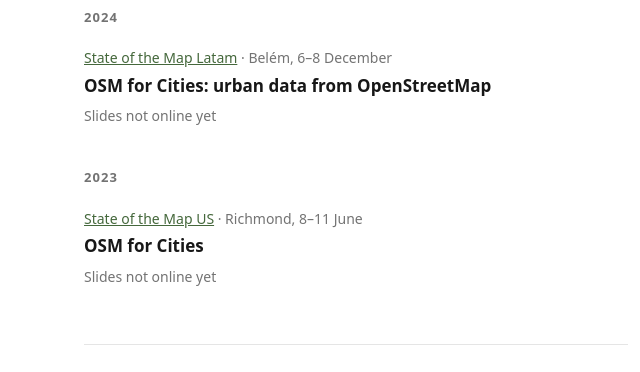
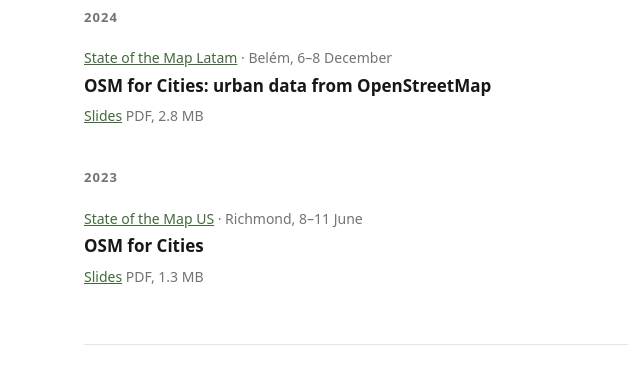
Before and after one commit to osmforcities/talks, a Jekyll site: the page built from index.md, in a window 1280 px wide. Shown: the part 407-779 px from the top of the page, without its empty margins (284-924 px from the left). Built offline with Jekyll 4.4.1, drawn with Linux system fonts in a browser that asks for light colours; part of the change alters nothing that is shown.

Commit message:
feat(talks): publish 2023 and 2024 slide decks
Both are PDF exports of the original Google Slides, archived as given.
Link text carries format and size so a phone reader knows what a tap
costs. Drops the now-unused .pending style.

```diff
--- a/_layouts/default.html
+++ b/_layouts/default.html
@@ -92,7 +92,10 @@
         font-size: 0.875rem;
       }
 
-      .talk .pending {
+      /* Names the format and weight of a download, so nobody on a phone taps a
+         link and gets several MB they did not ask for. Replaced .pending, which
+         went unused once every talk had slides online. */
+      .talk .meta {
         color: var(--muted);
       }
 
--- a/index.md
+++ b/index.md
@@ -10,11 +10,12 @@ title: Talks about OSM for Cities
 read best on a laptop.</span></p>
 
 <!--
-Every link here opens in a new tab, because the slide decks are single-page apps
-with no way back to this index. That takes a choice away from the reader, so each
-one carries an aria-label saying so — and the label repeats the talk title, so a
-screen reader reading the links in isolation does not hear "Slides, Slides, Slides"
-once there is more than one deck online.
+Every link here opens in a new tab, because a deck replaces this page with no way
+back — a Slidev build is a single-page app, and a PDF hands the tab to the viewer.
+That takes a choice away from the reader, so each one carries an aria-label saying
+so — and the label repeats the talk title, so a screen reader reading the links in
+isolation does not hear "Slides, Slides, Slides" now that more than one deck is
+online.
 -->
 
 ## 2026
@@ -43,7 +44,13 @@ once there is more than one deck online.
     · Belém, 6–8 December
   </p>
   <h3>OSM for Cities: urban data from OpenStreetMap</h3>
-  <p class="links"><span class="pending">Slides not online yet</span></p>
+  <p class="links">
+    <a href="sotm-latam-2024/osm-for-cities-sotm-latam-2024.pdf" target="_blank" rel="noopener"
+       aria-label="Slides for OSM for Cities: urban data from OpenStreetMap, PDF, 2.8 MB, opens in a new tab">Slides</a>
+    <!-- 2 753 554 bytes. Rounded up rather than to nearest — understating a
+         download is the one direction that costs the reader something. -->
+    <span class="meta">PDF, 2.8&nbsp;MB</span>
+  </p>
 </article>
 
 ## 2023
@@ -55,7 +62,11 @@ once there is more than one deck online.
     · Richmond, 8–11 June
   </p>
   <h3>OSM for Cities</h3>
-  <p class="links"><span class="pending">Slides not online yet</span></p>
+  <p class="links">
+    <a href="sotm-us-2023/osm-for-cities-sotm-us-2023.pdf" target="_blank" rel="noopener"
+       aria-label="Slides for OSM for Cities, PDF, 1.3 MB, opens in a new tab">Slides</a>
+    <span class="meta">PDF, 1.3&nbsp;MB</span>
+  </p>
 </article>
 
 ---
```
Also changed, not shown: 2 other files.
